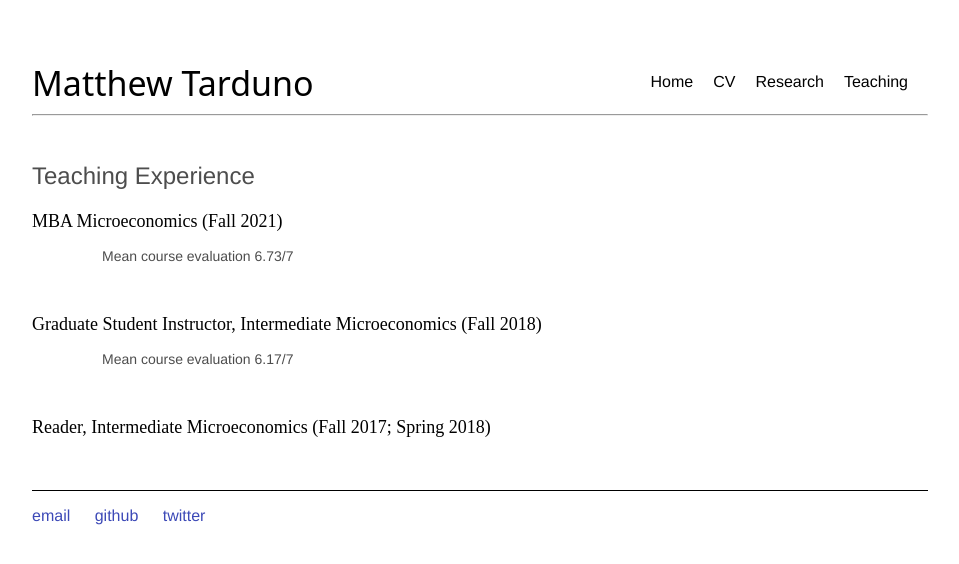
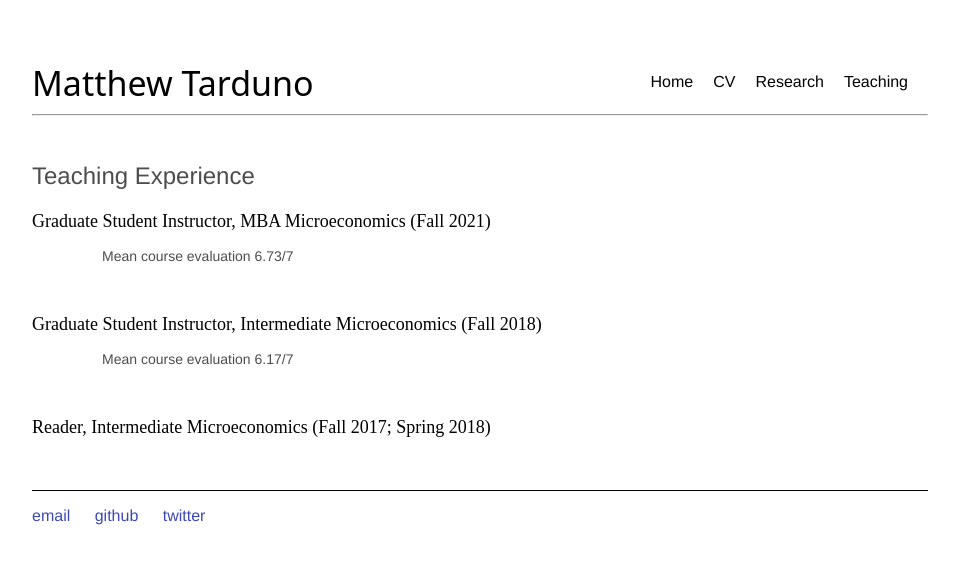
Before and after one commit to Matt-Tarduno/Matt-Tarduno.github.io, a Jekyll site: the page built from teaching/index.html, in a window 1280 px wide. Shown: the top 564 px of the page, without its empty margins (160-1119 px from the left). Built offline with Jekyll 4.4.1, drawn with Linux system fonts in a browser that asks for light colours.

Commit message:
Update index.html

```diff
--- a/teaching/index.html
+++ b/teaching/index.html
@@ -11,7 +11,7 @@
 <div class="blurb">
 	<h1>Teaching Experience</h1>
 
-<p style="font-size:18px; font-family: TimesNewRoman; color: black" >MBA Microeconomics (Fall 2021)
+<p style="font-size:18px; font-family: TimesNewRoman; color: black" >Graduate Student Instructor, MBA Microeconomics (Fall 2021)
 <p style="font-size:14px; margin-left:5em; margin-right:10em; line-height: 1.2"> Mean course evaluation 6.73/7</p>
 
 <br>
```
